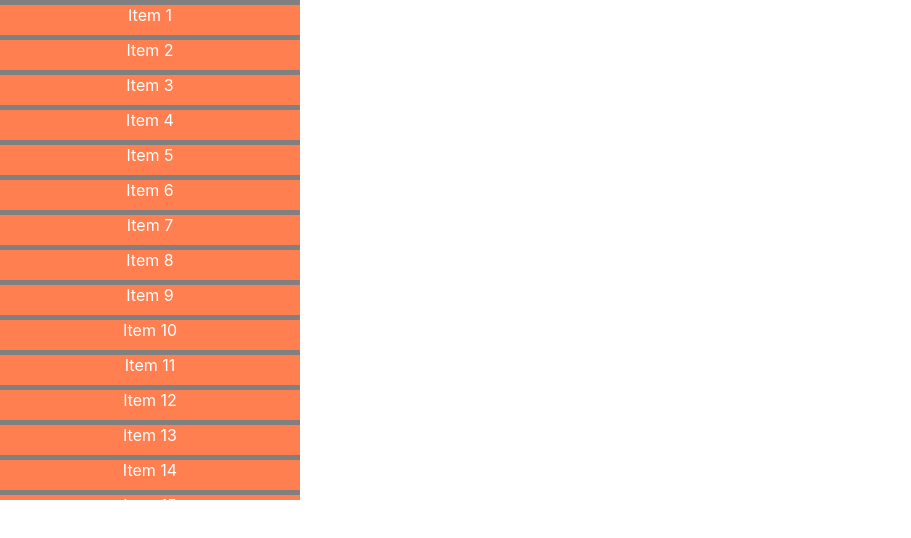
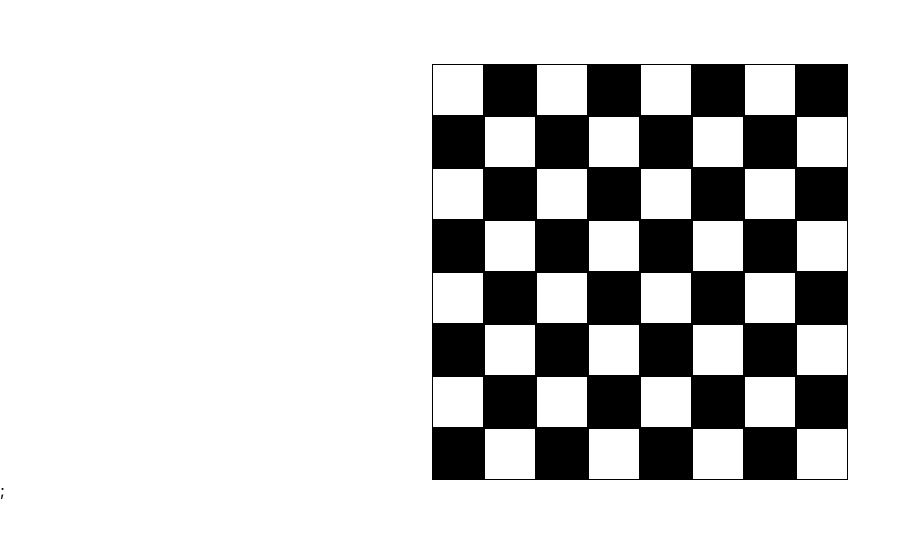
Before and after one commit to bsarthak1803/react-components, a React (Create React App) app: page / in a window 1280 px wide. Shown: the top 538 px of the page, without its empty margins (0-911 px from the left). Built offline with nearby package versions, Linux system fonts and the light colour scheme.

Commit message:
updated components structure

```diff
--- a/src/App.js
+++ b/src/App.js
@@ -9,54 +9,54 @@ import React, { useState, useEffect } from "react";
 // import ShoppingList from "./Components/ShoppingList/ShoppingList";
 // import NestedComments from "./Components/NestedComments/NestedComments";
 // import commentData from "./utils/commentData.json";
-// import ChessBoard from "./Components/ChessBoard/ChessBoard.jsx";
-import VirtualizedList from "./Components/VirtualizedList/VirtualizedList.jsx";
+import ChessBoard from "./Components/Chess/ChessBoard/ChessBoard.jsx";
+// import VirtualizedList from "./Components/VirtualizedList/VirtualizedList.jsx";
 
 import { createData } from "./utils/data.js";
 
 const data = createData();
 
-const list = Array.from({ length: 1000 }, (_, index) => {
-  return index + 1;
-});
+// const list = Array.from({ length: 1000 }, (_, index) => {
+//   return index + 1;
+// });
 
 const App = () => {
-  // const [chessData, setChessData] = useState(data);
+  const [chessData, setChessData] = useState(data);
 
-  // const handleClick = (row, col) => {
-  //   let possibleDest;
-  //   //top-left
-  //   if (row - 2 >= 0 && col - 1 >= 0) possibleDest = [row - 2, col - 1];
-  //   //top-right
-  //   else if (row - 2 >= 0 && col + 1 <= 7) possibleDest = [row - 2, col + 1];
-  //   //bottom-left
-  //   else if (row + 2 <= 7 && col - 1 >= 0) possibleDest = [row + 2, col - 1];
-  //   //bottom-right
-  //   else if (row + 2 <= 7 && col + 1 <= 7) possibleDest = [row + 2, col + 1];
-  //   //right-down
-  //   else if (row + 1 <= 7 && col + 2 <= 7) possibleDest = [row + 1, col + 2];
-  //   //right-up
-  //   else if (row - 1 >= 0 && col + 2 <= 7) possibleDest = [row - 1, col + 2];
-  //   //left-down
-  //   else if (row + 1 <= 7 && col - 2 >= 0) possibleDest = [row + 1, col - 2];
-  //   //left-up
-  //   else if (row - 1 >= 0 && col - 2 >= 0) possibleDest = [row - 1, col - 2];
-  //   else possibleDest = [row, col]; //if nothing is valid then highlight same row and col
+  const handleClick = (row, col) => {
+    let possibleDest;
+    //top-left
+    if (row - 2 >= 0 && col - 1 >= 0) possibleDest = [row - 2, col - 1];
+    //top-right
+    else if (row - 2 >= 0 && col + 1 <= 7) possibleDest = [row - 2, col + 1];
+    //bottom-left
+    else if (row + 2 <= 7 && col - 1 >= 0) possibleDest = [row + 2, col - 1];
+    //bottom-right
+    else if (row + 2 <= 7 && col + 1 <= 7) possibleDest = [row + 2, col + 1];
+    //right-down
+    else if (row + 1 <= 7 && col + 2 <= 7) possibleDest = [row + 1, col + 2];
+    //right-up
+    else if (row - 1 >= 0 && col + 2 <= 7) possibleDest = [row - 1, col + 2];
+    //left-down
+    else if (row + 1 <= 7 && col - 2 >= 0) possibleDest = [row + 1, col - 2];
+    //left-up
+    else if (row - 1 >= 0 && col - 2 >= 0) possibleDest = [row - 1, col - 2];
+    else possibleDest = [row, col]; //if nothing is valid then highlight same row and col
 
-  //   if (possibleDest.length > 0) {
-  //     let data = [...chessData];
-  //     data.forEach((rowArr) => {
-  //       rowArr.forEach((chessObj) => {
-  //         if (
-  //           chessObj.rowNum === possibleDest[0] &&
-  //           chessObj.colNum === possibleDest[1]
-  //         )
-  //           chessObj.color = "red";
-  //       });
-  //     });
-  //     setChessData(data);
-  //   }
-  // };
+    if (possibleDest.length > 0) {
+      let data = [...chessData];
+      data.forEach((rowArr) => {
+        rowArr.forEach((chessObj) => {
+          if (
+            chessObj.rowNum === possibleDest[0] &&
+            chessObj.colNum === possibleDest[1]
+          )
+            chessObj.color = "red";
+        });
+      });
+      setChessData(data);
+    }
+  };
 
   return (
     <>
@@ -75,8 +75,8 @@ const App = () => {
         onEdit={() => {}}
         onDelete={() => {}}
       /> */}
-      {/* <ChessBoard data={chessData} handleClick={handleClick} />; */}
-      <VirtualizedList data={list} height={500} width={300} itemHeight={35} />
+      <ChessBoard data={chessData} handleClick={handleClick} />;
+      {/* <VirtualizedList data={list} height={500} width={300} itemHeight={35} /> */}
     </>
   );
 };
--- a/src/Components/VirtualizedList/VirtualizedList.jsx
+++ b/src/Components/VirtualizedList/VirtualizedList.jsx
@@ -1,11 +1,11 @@
 import React, { useState, useEffect } from "react";
 
 const VirtualizedList = ({ data, height, width, itemHeight }) => {
-  const [indices, setIndices] = useState([0, Math.floor(height / itemHeight)]);
+  const [indices, setIndices] = useState([0, Math.floor(height / itemHeight)]); //this will cause re-render and update the list
   const visibleList = data.slice(indices[0], indices[1] + 1);
 
   const handleScroll = (e) => {
-    const { scrollTop } = e.target;
+    const { scrollTop } = e.target; //by how much height the viewport has been scrolled
     const newStartIndex = Math.floor(scrollTop / itemHeight);
     const newEndIndex = newStartIndex + Math.floor(height / itemHeight);
     setIndices([newStartIndex, newEndIndex]);
@@ -41,7 +41,7 @@ const VirtualizedList = ({ data, height, width, itemHeight }) => {
                 color: "white",
                 textAlign: "center",
                 position: "absolute",
-                top: (indices[0] + index) * itemHeight,
+                top: (indices[0] + index) * itemHeight, //shift the list items by startInd + curInd * height
                 width: "100%",
               }}
             >
```
Also changed, not shown: src/Components/Chess/ChessBoard/ChessBoard.jsx (renamed from src/Components/ChessBoard/ChessBoard.jsx), src/Components/Chess/ChessBoard/ChessBoard.module.css (renamed from src/Components/ChessBoard/ChessBoard.module.css), src/Components/Chess/ChessBoardRow/ChessBoardRow.jsx (renamed from src/Components/ChessBoardRow/ChessBoardRow.jsx), src/Components/Chess/ChessBoardRow/ChessBoardRow.module.css (renamed from src/Components/ChessBoardRow/ChessBoardRow.module.css), src/Components/Chess/ChessBox/ChessBox.jsx (renamed from src/Components/ChessBox/ChessBox.jsx), src/Components/Chess/ChessBox/ChessBox.module.css (renamed from src/Components/ChessBox/ChessBox.module.css).
